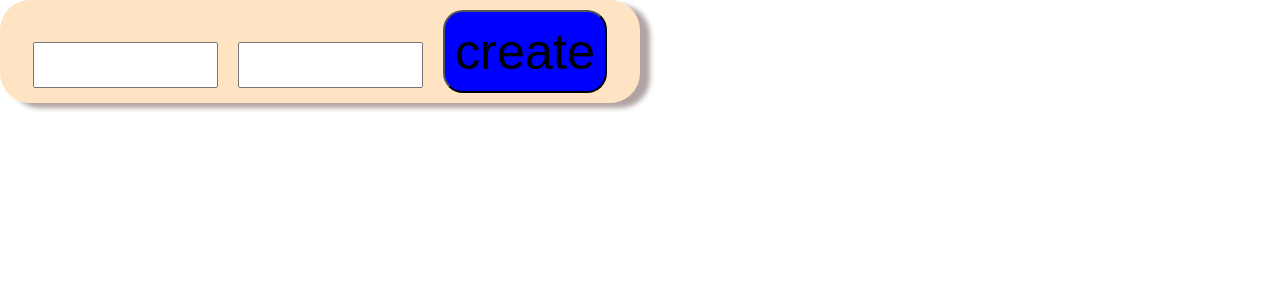
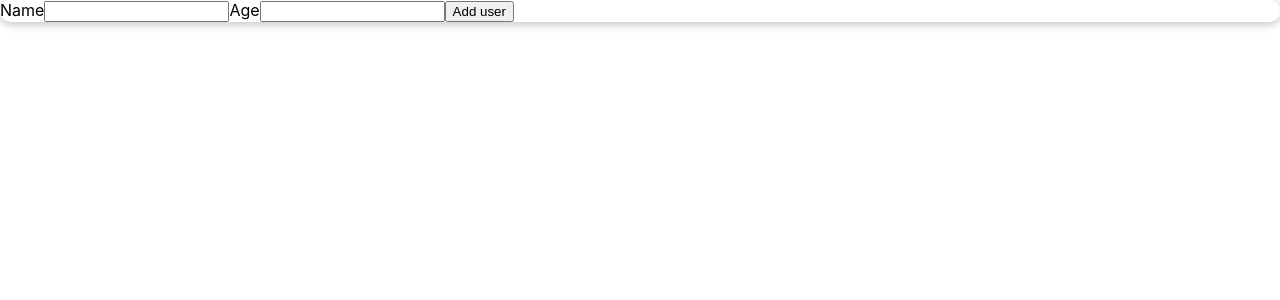
Before and after one commit to panaram1ks/user-list-app, a React (Create React App) app: page / in a window 1280 px wide. Shown: the top 300 px of the page. Built offline with nearby package versions, Linux system fonts and the light colour scheme.

Commit message:
temp commit

```diff
--- a/src/App.css
+++ b/src/App.css
@@ -1,6 +1,7 @@
 .App {
-  text-align: center;
-  align-items: center;
+  margin-left: auto;
+  margin-right: auto;
+  width: 60em;
 }
 
 .App-logo {
--- a/src/App.js
+++ b/src/App.js
@@ -1,10 +1,9 @@
-import './App.css';
-import Form from './Form/Form';
+import CreateUser from "./components/Users/CreateUser";
 
 function App() {
   return (
-    <div className="App">
-      <Form></Form>
+    <div>
+      <CreateUser></CreateUser>
     </div>
   );
 }
--- a/src/Form/Form.module.css
+++ b/src/Form/Form.module.css
@@ -1,21 +1,25 @@
 .stForm {
-    border-radius: 30px;
+    border-radius: 10px;
+    margin: 10px;
+    padding: 30px;
     box-shadow: 10px 5px 5px rgb(177, 163, 163);
-    width: 50%;
-    background-color: bisque;
-    align-items: center;
-    align-items: center;
+    background-color: rgb(192, 186, 179);
+
 }
 
 .input {
+    width: 80%;
     margin: 10px;
-    height: 40px;
+    font-size: 5ch;
+    border-radius: 10px;
+
 }
 
 .button {
-    background-color: blue;
+    background-color: rgb(104, 104, 189);
     font-size: 5ch;
     margin: 10px;
     padding: 10px;
-    border-radius: 20px;
+    border-radius: 10px;
+    width: 50%;
 }
--- /dev/null
+++ b/src/components/UI/Card.js
@@ -0,0 +1,12 @@
+import styles from './Card.module.css'
+
+const Card = (props) => {
+
+    return (
+        <div className={styles.card}>
+            {props.children}
+        </div>
+    )
+}
+
+export default Card;
--- /dev/null
+++ b/src/components/UI/Card.module.css
@@ -0,0 +1,4 @@
+.card {
+  box-shadow: 0 2px 10px rgba(0, 0, 0, 0.25);
+  border-radius: 10px;
+}
--- /dev/null
+++ b/src/components/Users/CreateUser.js
@@ -0,0 +1,22 @@
+import Card from "../UI/Card";
+
+const CreateUser = (props) => {
+  const createUserHandler = (event) => {
+    event.preventDefault();
+  };
+
+  return (
+    <Card>
+      <form onSubmit={createUserHandler}>
+        <label>Name</label>
+        <input id="name" type="text" />
+        <label>Age</label>
+        <input id="age" type="number" />
+
+        <button type="submit">Add user</button>
+      </form>
+    </Card>
+  );
+};
+
+export default CreateUser;
```
Also changed, not shown: src/ListUsers/ListUsers.js (+18 -0 lines), src/ListUsers/ListUsers.module.css (added, +8 -0 lines), src/User/User.js (+9 -0 lines).
